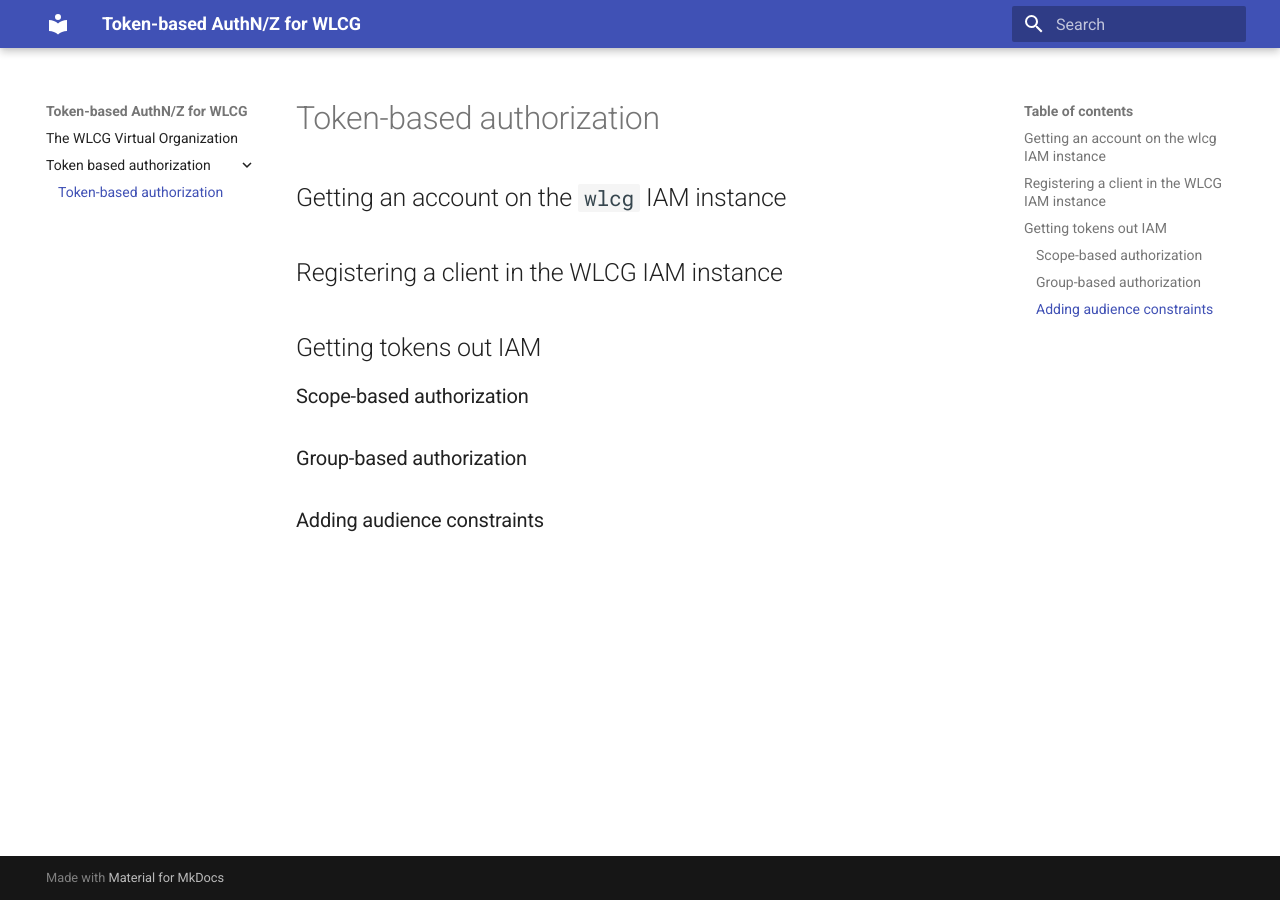
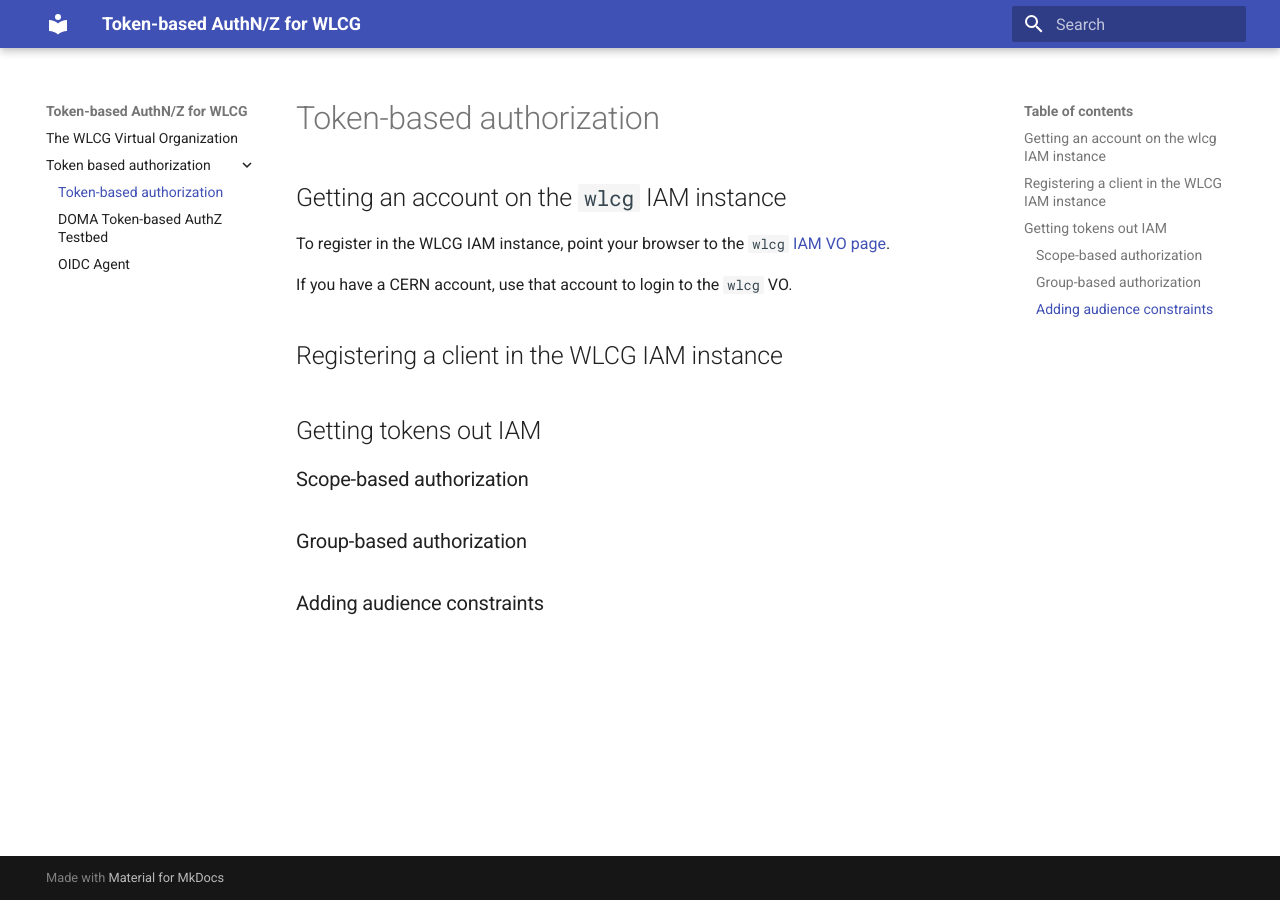
Before and after one commit to marcelovilaca/wlcg-authz-docs, an MkDocs documentation site: the page built from docs/token-based-authorization/index.md, in a window 1280 px wide. Built offline with MkDocs 1.6.1 and Material for MkDocs 9.7.7, drawn with Linux system fonts in a browser that asks for light colours.

Commit message:
More WiP

```diff
--- a/docs/token-based-authorization/index.md
+++ b/docs/token-based-authorization/index.md
@@ -1,6 +1,12 @@
 # Token-based authorization
 
 ## Getting an account on the `wlcg` IAM instance
+
+To register in the WLCG IAM instance, point your browser to the `wlcg`
+[IAM VO page](https://wlcg.cloud.cnaf.infn.it).
+
+If you have a CERN account, use that account to login to the `wlcg` VO.
+
 
 ## Registering a client in the WLCG IAM instance
 
--- /dev/null
+++ b/docs/token-based-authorization/oidc-agent.md
@@ -0,0 +1 @@
+# OIDC Agent
```
Also changed, not shown: README.md (+7 -0 lines), docs/index.md (+0 -4 lines), docs/token-based-authorization/doma-testbed.md (added, +42 -0 lines), 1 other file.
